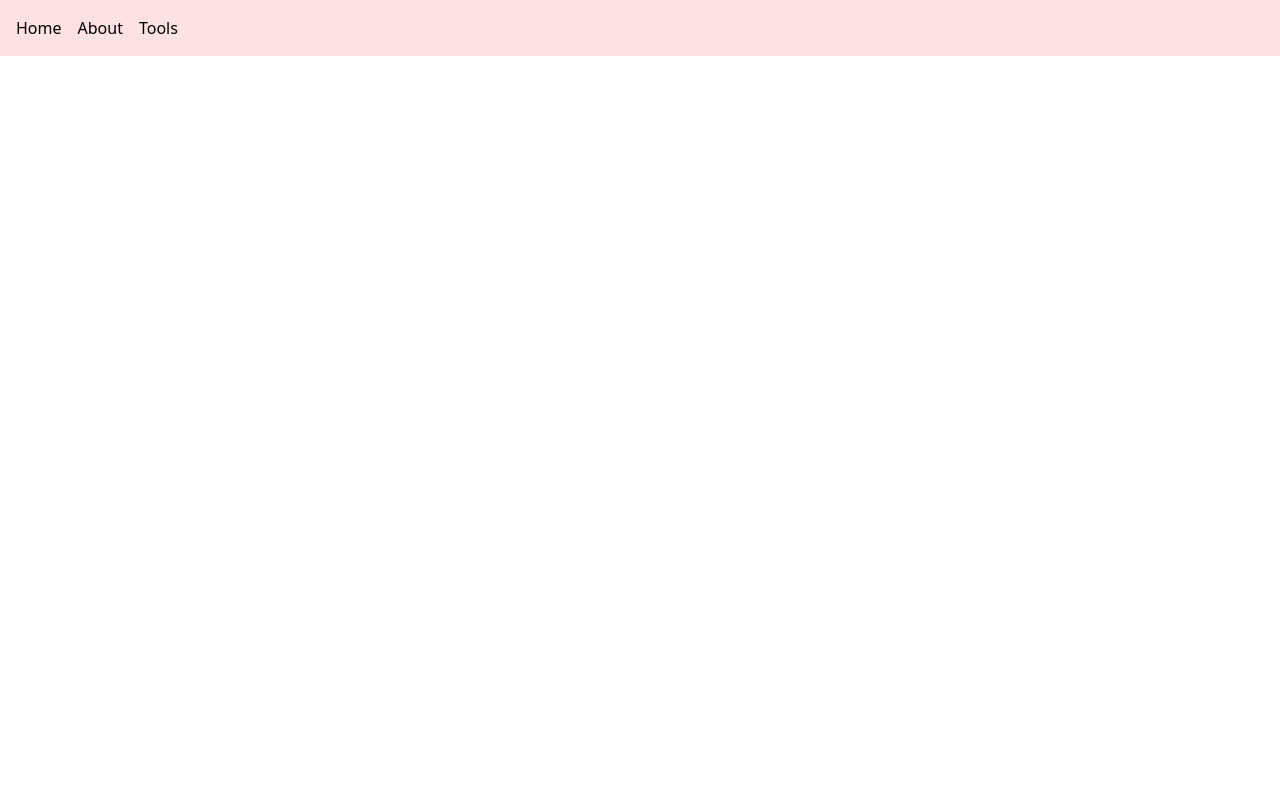
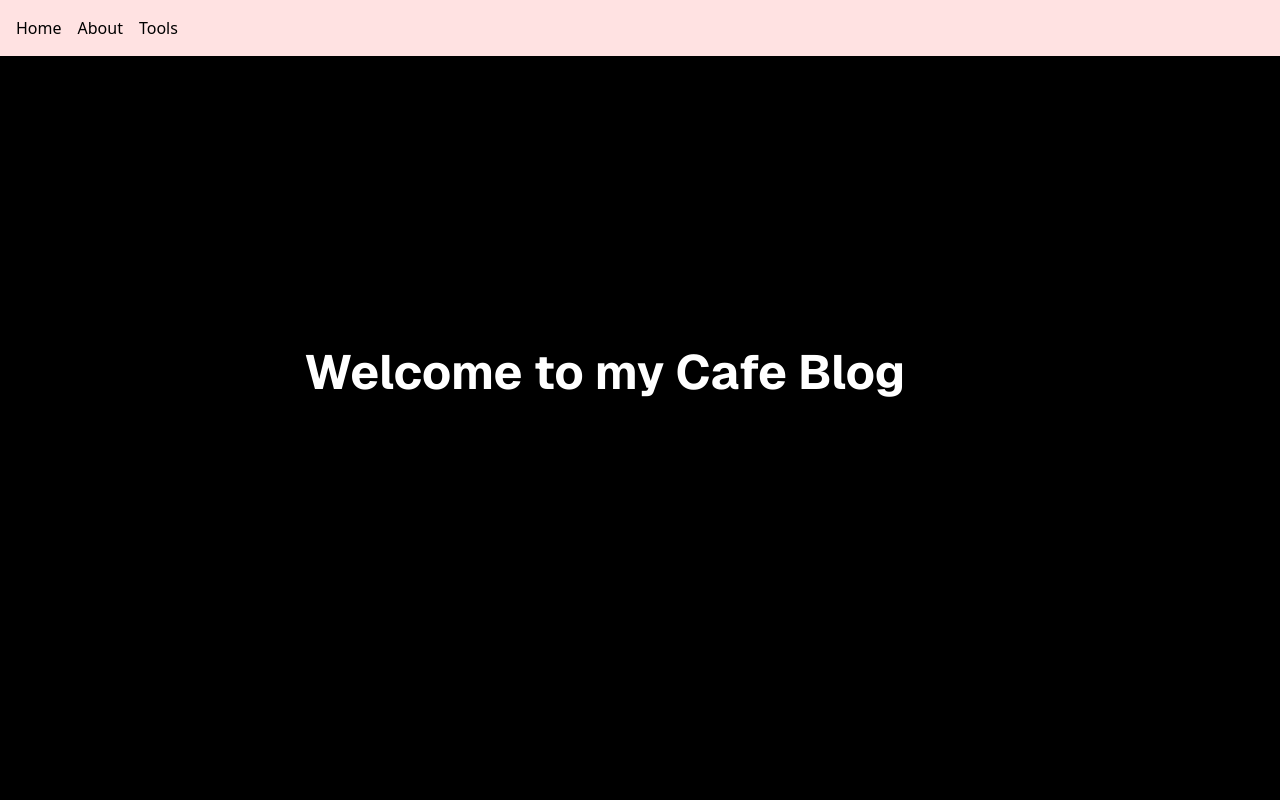
Before and after one commit to PhanFiction/cafe_blog_frontend, a Next.js app: page / in a window 1280 px wide. Shown: the top 800 px of the page. Built offline with nearby package versions, Linux system fonts and the light colour scheme.

Commit message:
Added background color to body in layout

```diff
--- a/app/layout.tsx
+++ b/app/layout.tsx
@@ -27,7 +27,7 @@ export default function RootLayout({
   return (
     <html lang="en">
       <body
-        className={`${geistSans.variable} ${geistMono.variable} antialiased`}
+        className={`${geistSans.variable} ${geistMono.variable} antialiased bg-black`}
       >
         <Nav />
         {children}
```
